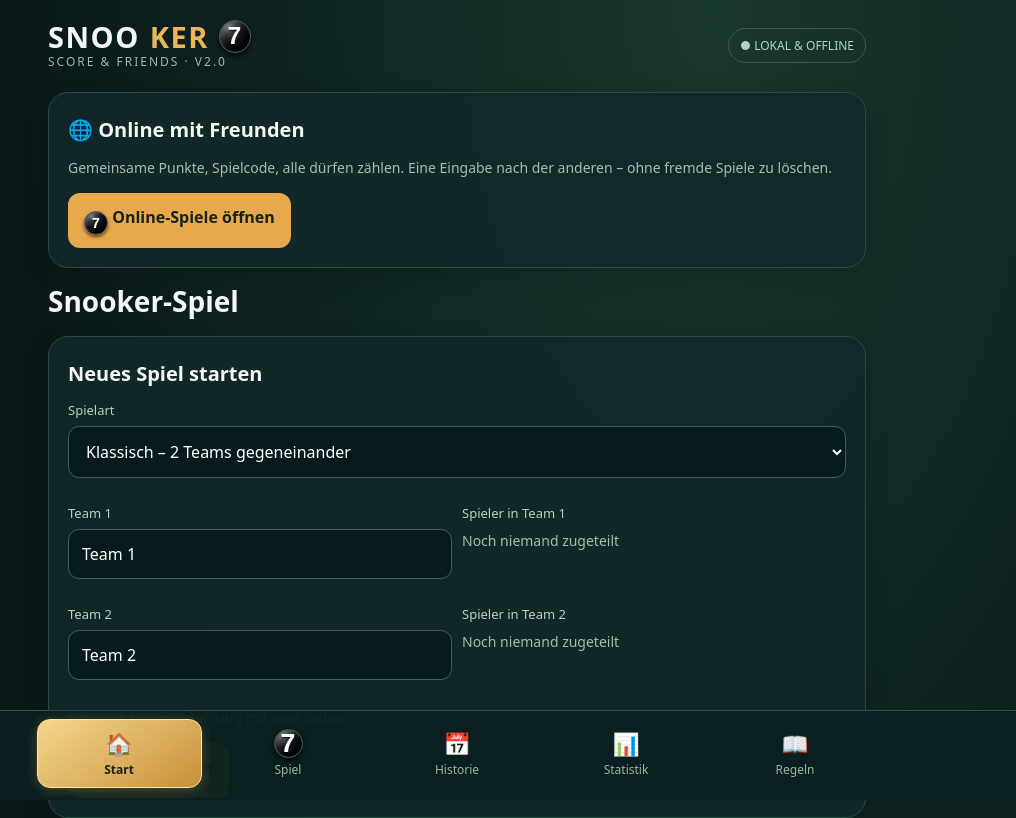
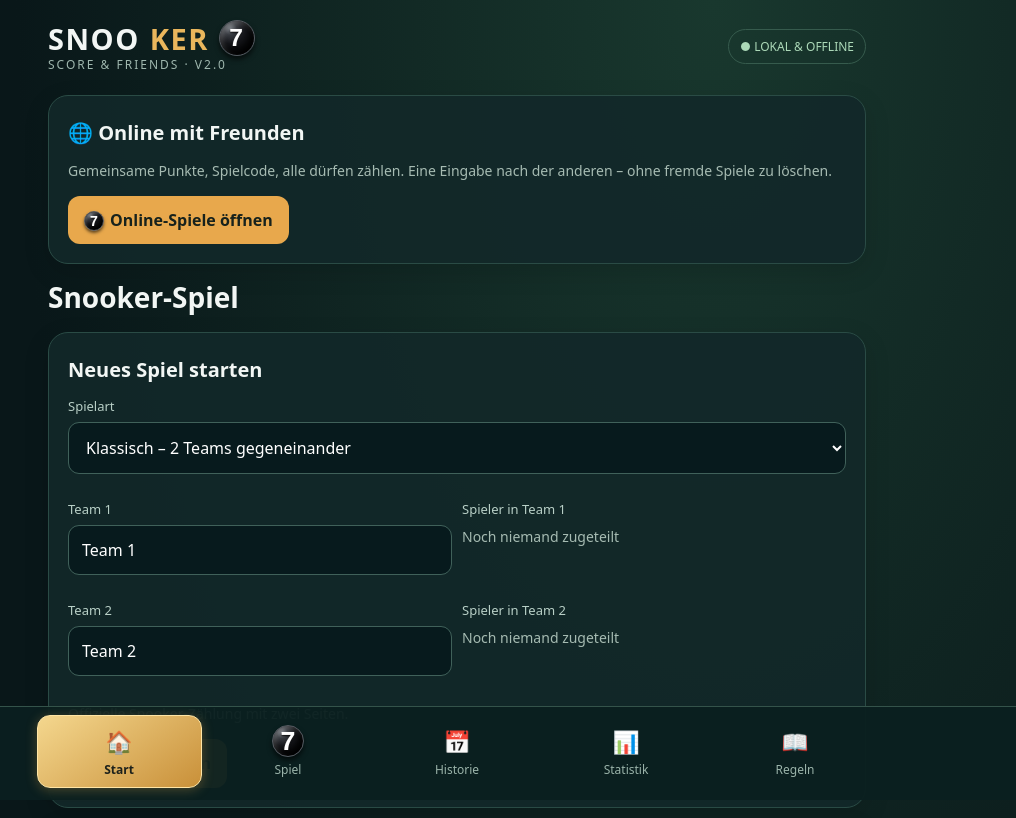
Before and after one commit to valentinebertz/SNOOKER, a plain HTML site: page index.html in a window 1280 px wide. Shown: the top 818 px of the page, without its empty margins (183-1199 px from the left). Drawn offline with nearby package versions, Linux system fonts and the light colour scheme.

Commit message:
Add files via upload

```diff
--- a/index.html
+++ b/index.html
@@ -116,6 +116,18 @@
 .tabs .nav-icon .snooker-seven{width:29px;height:29px;font-size:29px;margin:0;vertical-align:middle;flex-shrink:0}
 .tabs .nav-icon .snooker-seven::after{font-size:.92em}
 .history-delete{margin-top:10px}
+
+/* Einheitliche Kugel-Ausrichtung in allen Bereichen */
+.snooker-seven{display:inline-flex;align-items:center;justify-content:center;vertical-align:middle;position:relative;top:0;transform:none;margin:0;line-height:1;flex-shrink:0}
+.snooker-seven::after{display:flex;align-items:center;justify-content:center;line-height:1;transform:none;position:static}
+.brand{display:flex;align-items:center;gap:10px;line-height:1;}
+.brand .snooker-seven{width:36px;height:36px;font-size:29px;align-self:center}
+.tabs button .nav-icon{display:flex;align-items:center;justify-content:center;height:34px;line-height:1}
+.tabs .nav-icon .snooker-seven{width:32px;height:32px;font-size:29px;align-self:center}
+h1 .snooker-seven,h2 .snooker-seven,h3 .snooker-seven{width:1.2em;height:1.2em;font-size:.88em;vertical-align:middle;margin-right:.16em}
+.btn .snooker-seven,.history .snooker-seven{width:1.25em;height:1.25em;font-size:1em;vertical-align:middle;margin-right:.12em}
+#snooker-host-room-banner .host-room-caption{display:flex;align-items:center;gap:7px;line-height:1.3}
+#snooker-host-room-banner .host-room-caption .snooker-seven{width:22px;height:22px;font-size:19px;vertical-align:middle;flex:none}
 </style></head><body><div class="wrap"><header class="top"><div><div class="brand">SNOO<b>KER</b> <span class="snooker-seven" aria-label="Schwarze Snookerkugel, 7 Punkte"></span></div><div class="sub">SCORE & FRIENDS · V2.0</div></div><span class="pill">● LOKAL & OFFLINE</span></header><main id="app"></main><div class="foot">Alle Spielstände werden ausschließlich auf diesem Gerät gespeichert. Für Gerätewechsel bitte ein Backup exportieren.</div></div><nav class="tabs" id="tabs"></nav><div id="toast" role="status"></div><div id="assign-modal" class="hidden" aria-live="polite"></div><div id="cheers-modal" class="hidden"></div><script>
 'use strict';const KEY='snooker-friends-v1';const colors=[['Rot',1,'#c9282e'],['Gelb',2,'#f2d338'],['Grün',3,'#1ba360'],['Braun',4,'#986136'],['Blau',5,'#2377e5'],['Pink',6,'#ec79b3'],['Schwarz',7,'#17191e']];const esc=s=>String(s??'').replace(/[&<>"']/g,c=>({'&':'&amp;','<':'&lt;','>':'&gt;','"':'&quot;',"'":'&#39;'}[c]));let state={games:[],active:null,playerPool:[]};try{const v=JSON.parse(localStorage.getItem(KEY));if(v&&Array.isArray(v.games))state={games:v.games,active:v.active||null,playerPool:Array.isArray(v.playerPool)?v.playerPool:[]}}catch(e){}// Einmalige Migration: Beispieldaten aus dem Spielerpool entfernen, ohne historische Spiele anzutasten.
 function cleanName(n){return String(n||'').trim().replace(/\s+/g,' ').slice(0,70)}
--- a/online.js
+++ b/online.js
@@ -282,6 +282,8 @@ window.addPoints=globalThis.addPoints;window.foul=globalThis.foul;window.nextTur
   #snooker-host-room-banner .host-room-inner{max-width:850px;margin:auto;display:flex;
     align-items:center;justify-content:space-between;gap:10px;flex-wrap:wrap}
   #snooker-host-room-banner .host-room-caption{font-size:12px;color:#b7d6c7}
+  #snooker-host-room-banner .host-room-caption{display:flex;align-items:center;gap:7px;line-height:1.3}
+  #snooker-host-room-banner .host-room-caption .snooker-seven{width:22px;height:22px;font-size:19px;vertical-align:middle;flex:none;top:0;margin:0}
   #snooker-host-room-banner .host-room-code{font-size:21px;font-weight:900;
     letter-spacing:2px;color:#f4c477;user-select:all}
   #snooker-host-room-banner button{border:1px solid #658b7b;border-radius:10px;
```
